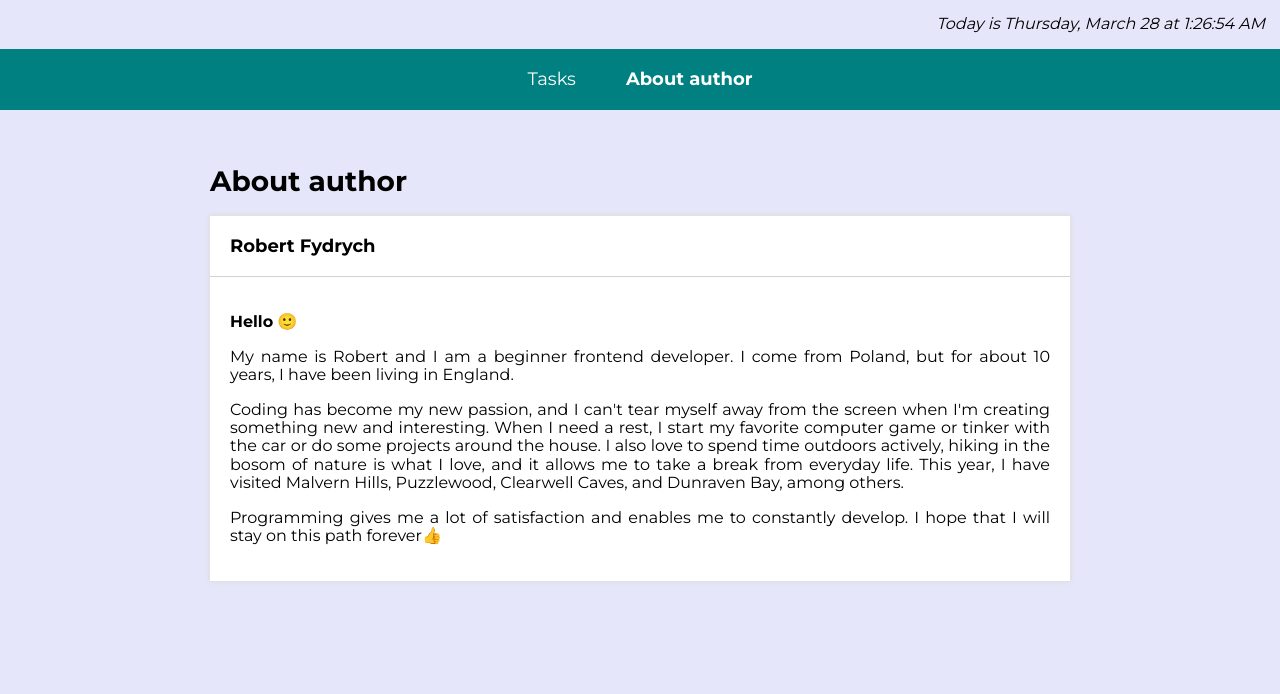
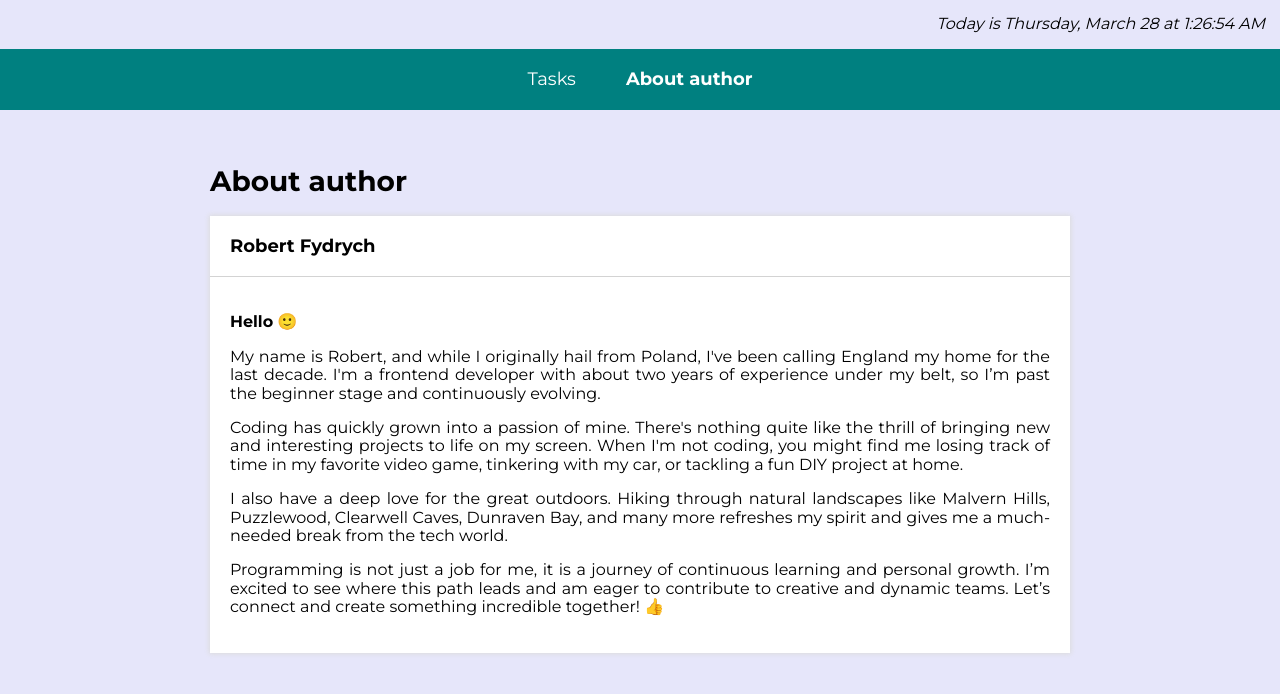
Before and after one commit to RobFyd/To-Do-List-in-React, a React (Create React App) app: page /#/author in a window 1280 px wide. Shown: the top 694 px of the page. Built offline with nearby package versions, Linux system fonts and the light colour scheme.

Commit message:
refactor: update author description for clarity and engagement

```diff
--- a/src/features/author/AuthorPage.tsx
+++ b/src/features/author/AuthorPage.tsx
@@ -15,23 +15,16 @@ function AuthorPage() {
               <strong>Hello</strong> 🙂
             </p>
             <p>
-              My name is Robert and I am a beginner frontend developer. I come
-              from Poland, but for about 10 years, I have been living in
-              England.
+              My name is Robert, and while I originally hail from Poland, I've been calling England my home for the last decade. I'm a frontend developer with about two years of experience under my belt, so I’m past the beginner stage and continuously evolving.
             </p>
             <p>
-              Coding has become my new passion, and I can't tear myself away
-              from the screen when I'm creating something new and interesting.
-              When I need a rest, I start my favorite computer game or tinker
-              with the car or do some projects around the house. I also love to
-              spend time outdoors actively, hiking in the bosom of nature is
-              what I love, and it allows me to take a break from everyday life.
-              This year, I have visited Malvern Hills, Puzzlewood, Clearwell
-              Caves, and Dunraven Bay, among others.
+              Coding has quickly grown into a passion of mine. There's nothing quite like the thrill of bringing new and interesting projects to life on my screen. When I'm not coding, you might find me losing track of time in my favorite video game, tinkering with my car, or tackling a fun DIY project at home.
             </p>
             <p>
-              Programming gives me a lot of satisfaction and enables me to
-              constantly develop. I hope that I will stay on this path forever👍
+              I also have a deep love for the great outdoors. Hiking through natural landscapes like Malvern Hills, Puzzlewood, Clearwell Caves, Dunraven Bay, and many more refreshes my spirit and gives me a much-needed break from the tech world.
+            </p>
+            <p>
+              Programming is not just a job for me, it is a journey of continuous learning and personal growth. I’m excited to see where this path leads and am eager to contribute to creative and dynamic teams. Let’s connect and create something incredible together! 👍
             </p>
           </WrapperAuthor>
         }
```
